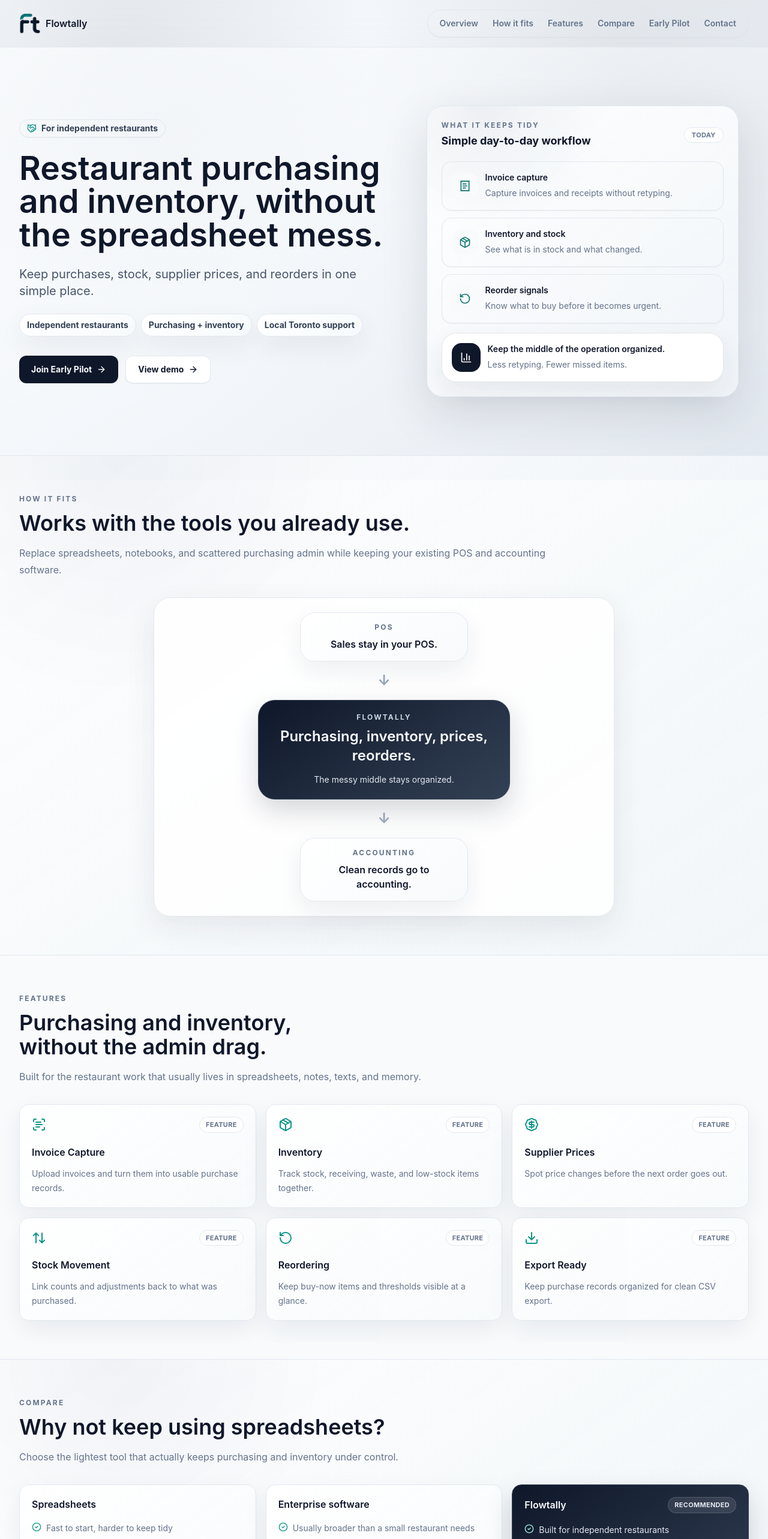
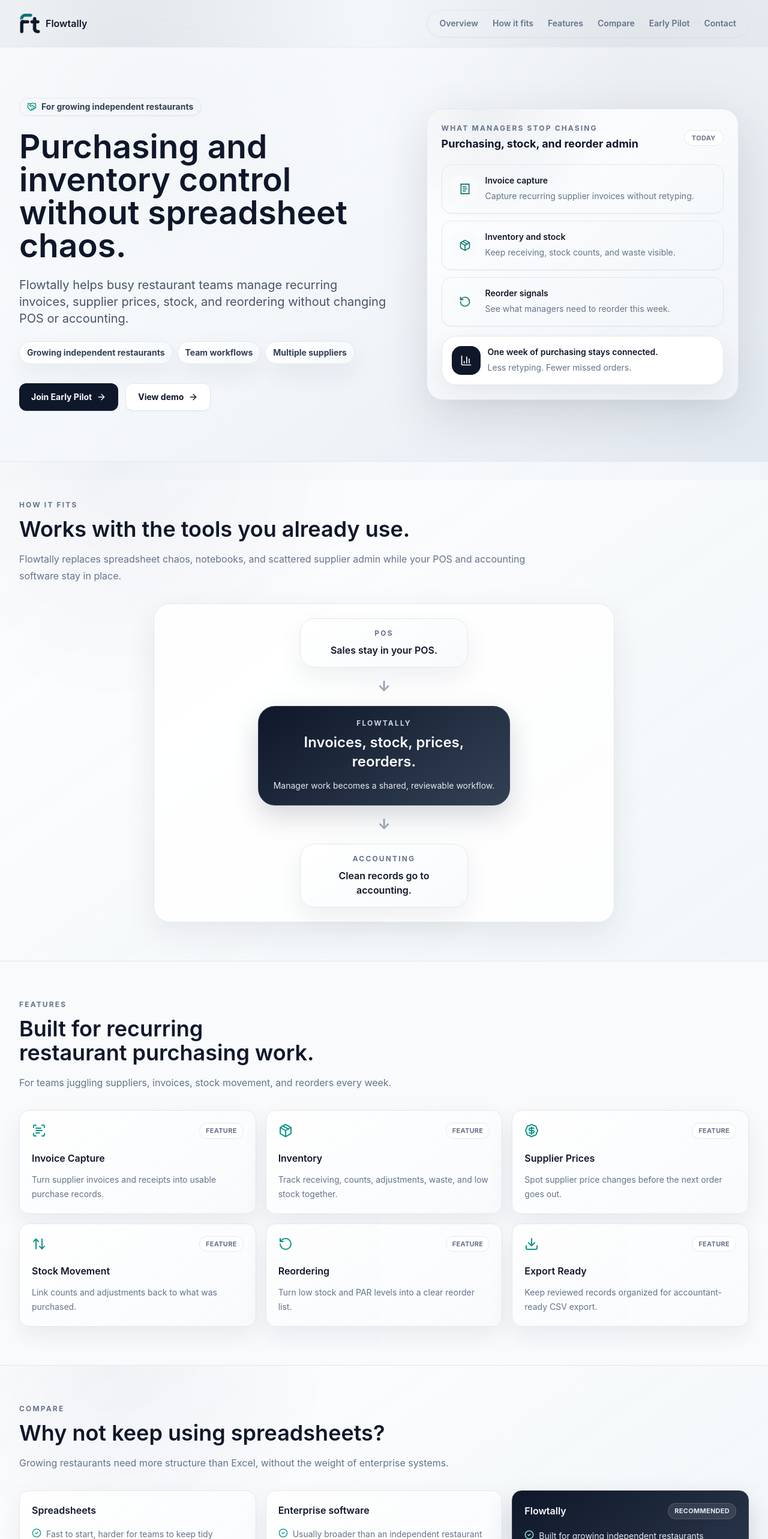
Before and after one commit to ter-ry/restaurant-helper, a React (Vite) app: page / in a window 1280 px wide. Shown: the top 2566 px of the page at 60% size. Built offline with nearby package versions, Linux system fonts and the light colour scheme; no server answers.

Commit message:
Prepare Flowtally demo for soft selling

```diff
--- a/src/pages/LandingPage.tsx
+++ b/src/pages/LandingPage.tsx
@@ -29,22 +29,22 @@
   ["Contact", "#contact"],
 ];
 
-const heroBadges = ["Independent restaurants", "Purchasing + inventory", "Local Toronto support"];
+const heroBadges = ["Growing independent restaurants", "Team workflows", "Multiple suppliers"];
 
 const toolRows = [
   {
     title: "Invoice capture",
-    text: "Capture invoices and receipts without retyping.",
+    text: "Capture recurring supplier invoices without retyping.",
     Icon: ReceiptText,
   },
   {
     title: "Inventory and stock",
-    text: "See what is in stock and what changed.",
+    text: "Keep receiving, stock counts, and waste visible.",
     Icon: Package,
   },
   {
     title: "Reorder signals",
-    text: "Know what to buy before it becomes urgent.",
+    text: "See what managers need to reorder this week.",
     Icon: RotateCcw,
   },
 ];
@@ -52,17 +52,17 @@
 const featureCards = [
   {
     title: "Invoice Capture",
-    text: "Upload invoices and turn them into usable purchase records.",
+    text: "Turn supplier invoices and receipts into usable purchase records.",
     Icon: ScanText,
   },
   {
     title: "Inventory",
-    text: "Track stock, receiving, waste, and low-stock items together.",
+    text: "Track receiving, counts, adjustments, waste, and low stock together.",
     Icon: Package,
   },
   {
     title: "Supplier Prices",
-    text: "Spot price changes before the next order goes out.",
+    text: "Spot supplier price changes before the next order goes out.",
     Icon: BadgeDollarSign,
   },
   {
@@ -72,12 +72,12 @@
   },
   {
     title: "Reordering",
-    text: "Keep buy-now items and thresholds visible at a glance.",
+    text: "Turn low stock and PAR levels into a clear reorder list.",
     Icon: RotateCcw,
   },
   {
     title: "Export Ready",
-    text: "Keep purchase records organized for clean CSV export.",
+    text: "Keep reviewed records organized for accountant-ready CSV export.",
     Icon: Download,
   },
 ];
@@ -86,18 +86,18 @@
   {
     title: "Spreadsheets",
     accent: false,
-    bullets: ["Fast to start, harder to keep tidy", "Manual updates and version drift", "No clear workflow for purchasing or stock"],
+    bullets: ["Fast to start, harder for teams to keep tidy", "Manual updates and version drift", "No clear workflow for recurring purchases or stock"],
   },
   {
     title: "Enterprise software",
     accent: false,
-    bullets: ["Usually broader than a small restaurant needs", "More setup and more training", "Can feel heavy for day-to-day use"],
+    bullets: ["Usually broader than an independent restaurant needs", "More setup and more training", "Can feel heavy for manager day-to-day use"],
   },
   {
     title: "Flowtally",
     accent: true,
     bullets: [
-      "Built for independent restaurants",
+      "Built for growing independent restaurants",
       "Fast setup and easy to learn",
       "Purchasing and inventory focused",
       "Affordable monthly pricing",
@@ -109,12 +109,12 @@
 const pilotSteps = [
   {
     title: "Share your workflow",
-    text: "Tell us how purchasing and inventory work today.",
+    text: "Tell us how your team handles invoices, ordering, and stock today.",
     Icon: MessageSquareText,
   },
   {
     title: "We shape the pilot",
-    text: "We tailor the demo to the way your restaurant already runs.",
+    text: "We shape the demo around your suppliers, invoices, and manager workflow.",
     Icon: Handshake,
   },
   {
@@ -340,13 +340,13 @@
           <div className="reveal min-w-0">
             <p className="inline-flex items-center gap-2 rounded-full border border-[#E2E8F0] bg-white/84 px-3 py-1 text-sm font-bold text-[#334155] shadow-sm backdrop-blur">
               <Handshake className="h-4 w-4 text-[#0D9488]" />
-              For independent restaurants
+              For growing independent restaurants
             </p>
             <h1 className="mt-6 max-w-[720px] text-4xl font-semibold leading-[1.04] tracking-normal text-[#0F172A] [overflow-wrap:anywhere] md:text-5xl lg:text-[clamp(3rem,4.3vw,4.25rem)]">
-              Restaurant purchasing and inventory, without the spreadsheet mess.
+              Purchasing and inventory control without spreadsheet chaos.
             </h1>
             <p className="mt-6 max-w-2xl text-lg leading-8 text-[#475569] md:text-xl">
-              Keep purchases, stock, supplier prices, and reorders in one simple place.
+              Flowtally helps busy restaurant teams manage recurring invoices, supplier prices, stock, and reordering without changing POS or accounting.
             </p>
 
             <div className="mt-6 flex flex-wrap gap-2">
@@ -381,8 +381,8 @@
             <div className="surface-panel relative mx-auto w-full max-w-[520px] rounded-[28px] border p-5 backdrop-blur md:p-6">
               <div className="flex items-center justify-between gap-3">
                 <div>
-                  <p className="text-xs font-bold uppercase tracking-[0.18em] text-[#64748B]">What it keeps tidy</p>
-                  <p className="mt-1 text-lg font-bold text-[#0F172A]">Simple day-to-day workflow</p>
+                  <p className="text-xs font-bold uppercase tracking-[0.18em] text-[#64748B]">What managers stop chasing</p>
+                  <p className="mt-1 text-lg font-bold text-[#0F172A]">Purchasing, stock, and reorder admin</p>
                 </div>
                 <span className="rounded-full border border-[#E2E8F0] bg-white px-3 py-1 text-[11px] font-bold uppercase tracking-wide text-[#64748B]">
                   Today
@@ -401,8 +401,8 @@
                     <BarChart3 className="h-5 w-5" />
                   </div>
                   <div>
-                    <p className="text-sm font-semibold text-[#0F172A]">Keep the middle of the operation organized.</p>
-                    <p className="mt-1 text-sm leading-6 text-[#64748B]">Less retyping. Fewer missed items.</p>
+                    <p className="text-sm font-semibold text-[#0F172A]">One week of purchasing stays connected.</p>
+                    <p className="mt-1 text-sm leading-6 text-[#64748B]">Less retyping. Fewer missed orders.</p>
                   </div>
                 </div>
               </div>
@@ -414,7 +414,7 @@
       <section id="tools" className="surface-section relative overflow-hidden border-b border-[#E2E8F0] px-5 py-16 lg:px-8">
         <div className="relative z-10 mx-auto max-w-7xl">
           <SectionHeading eyebrow="How it fits" title="Works with the tools you already use.">
-            Replace spreadsheets, notebooks, and scattered purchasing admin while keeping your existing POS and accounting software.
+            Flowtally replaces spreadsheet chaos, notebooks, and scattered supplier admin while your POS and accounting software stay in place.
           </SectionHeading>
 
           <div className="mt-8 mx-auto max-w-3xl">
@@ -429,9 +429,9 @@
 
                 <div className="surface-accent w-full rounded-[28px] border p-5 md:max-w-[420px]">
                   <p className="text-xs font-bold uppercase tracking-[0.18em] text-[#cbd5e1]">Flowtally</p>
-                  <p className="mt-2 text-2xl font-semibold text-[#F8FAFC]">Purchasing, inventory, prices, reorders.</p>
+                  <p className="mt-2 text-2xl font-semibold text-[#F8FAFC]">Invoices, stock, prices, reorders.</p>
                   <p className="mt-3 text-sm leading-6 text-slate-200">
-                    The messy middle stays organized.
+                    Manager work becomes a shared, reviewable workflow.
                   </p>
                 </div>
 
@@ -449,8 +449,8 @@
 
       <section id="features" className="relative overflow-hidden px-5 py-16 lg:px-8">
         <div className="relative z-10 mx-auto max-w-7xl">
-          <SectionHeading eyebrow="Features" title="Purchasing and inventory, without the admin drag.">
-            Built for the restaurant work that usually lives in spreadsheets, notes, texts, and memory.
+          <SectionHeading eyebrow="Features" title="Built for recurring restaurant purchasing work.">
+            For teams juggling suppliers, invoices, stock movement, and reorders every week.
           </SectionHeading>
           <div className="mt-8 grid gap-4 sm:grid-cols-2 xl:grid-cols-3">
             {featureCards.map(({ title, text, Icon }) => (
@@ -463,7 +463,7 @@
       <section id="compare" className="surface-section relative overflow-hidden border-y border-[#E2E8F0] px-5 py-16 lg:px-8">
         <div className="relative z-10 mx-auto max-w-7xl">
           <SectionHeading eyebrow="Compare" title="Why not keep using spreadsheets?">
-            Choose the lightest tool that actually keeps purchasing and inventory under control.
+            Growing restaurants need more structure than Excel, without the weight of enterprise systems.
           </SectionHeading>
 
           <div className="mt-8 grid gap-4 lg:grid-cols-3">
@@ -477,7 +477,7 @@
       <section id="pilot" className="surface-section relative overflow-hidden border-y border-[#E2E8F0] py-16">
         <div className="relative z-10 mx-auto grid max-w-7xl gap-8 px-5 lg:grid-cols-[0.92fr_1fr] lg:px-8">
           <SectionHeading eyebrow="Early Pilot" title="A focused pilot built around a real restaurant workflow.">
-            We're speaking with independent restaurants across Toronto and the GTA that want a cleaner way to handle purchasing and inventory.
+            We're speaking with growing independent restaurants across Toronto and the GTA that want a cleaner way to handle purchasing and inventory.
           </SectionHeading>
           <div className="grid gap-4 sm:grid-cols-3">
             {pilotSteps.map(({ title, text, Icon }) => (
@@ -517,7 +517,7 @@
             </SectionHeading>
             <div className="surface-panel reveal mt-6 rounded-2xl border p-5">
               <p className="text-sm font-semibold leading-6 text-[#334155]">
-                Built in Toronto and currently speaking with independent restaurants across the GTA.
+                Built in Toronto and currently speaking with growing independent restaurants across the GTA.
               </p>
             </div>
           </div>
--- a/src/pages/SchedulePage.tsx
+++ b/src/pages/SchedulePage.tsx
@@ -44,7 +44,7 @@
     <PageLayout
       title="Schedule"
       eyebrow="Back Office Core / staffing"
-      description="Staff availability, weekly schedules, and conflict warnings."
+      description="Are there staffing conflicts or coverage issues this week?"
     >
       <Card className="p-5">
         <div className="flex flex-col gap-4 lg:flex-row lg:items-start lg:justify-between">
```
Also changed, not shown: src/pages/CloseReportsPage.tsx (+4 -4 lines), src/pages/InventoryPageNew.tsx (+9 -9 lines), src/pages/InvoiceUploadPage.tsx (+18 -16 lines), src/pages/MenuCostingPage.tsx (+6 -6 lines), src/pages/OwnerDashboardPage.tsx (+14 -14 lines), src/pages/PilotPage.tsx (+4 -4 lines), 1 other file (tests, documents, lock files or other folders).
